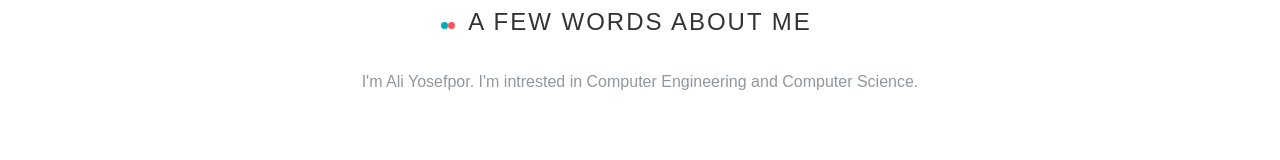
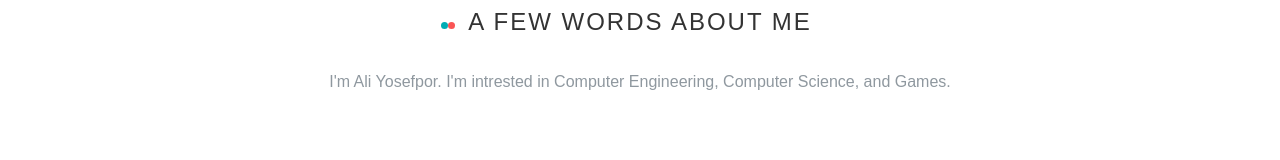
Before and after one commit to Ali-Yosefpor/ali-yosefpor.github.io, a plain HTML site: page index.html in a window 1280 px wide. Shown: the part 556-716 px from the top of the page. Drawn offline with Linux system fonts and the light colour scheme.

Commit message:
Add games to interests

```diff
--- a/index.html
+++ b/index.html
@@ -102,7 +102,7 @@
 								<h3 class="to-animate">
 									<p>
 									I'm Ali Yosefpor.
-									I'm intrested in Computer Engineering and Computer Science.
+									I'm intrested in Computer Engineering, Computer Science, and Games.
 									</p>
 									<p>
 									</p>
```
Also changed, not shown: 1 other file.
